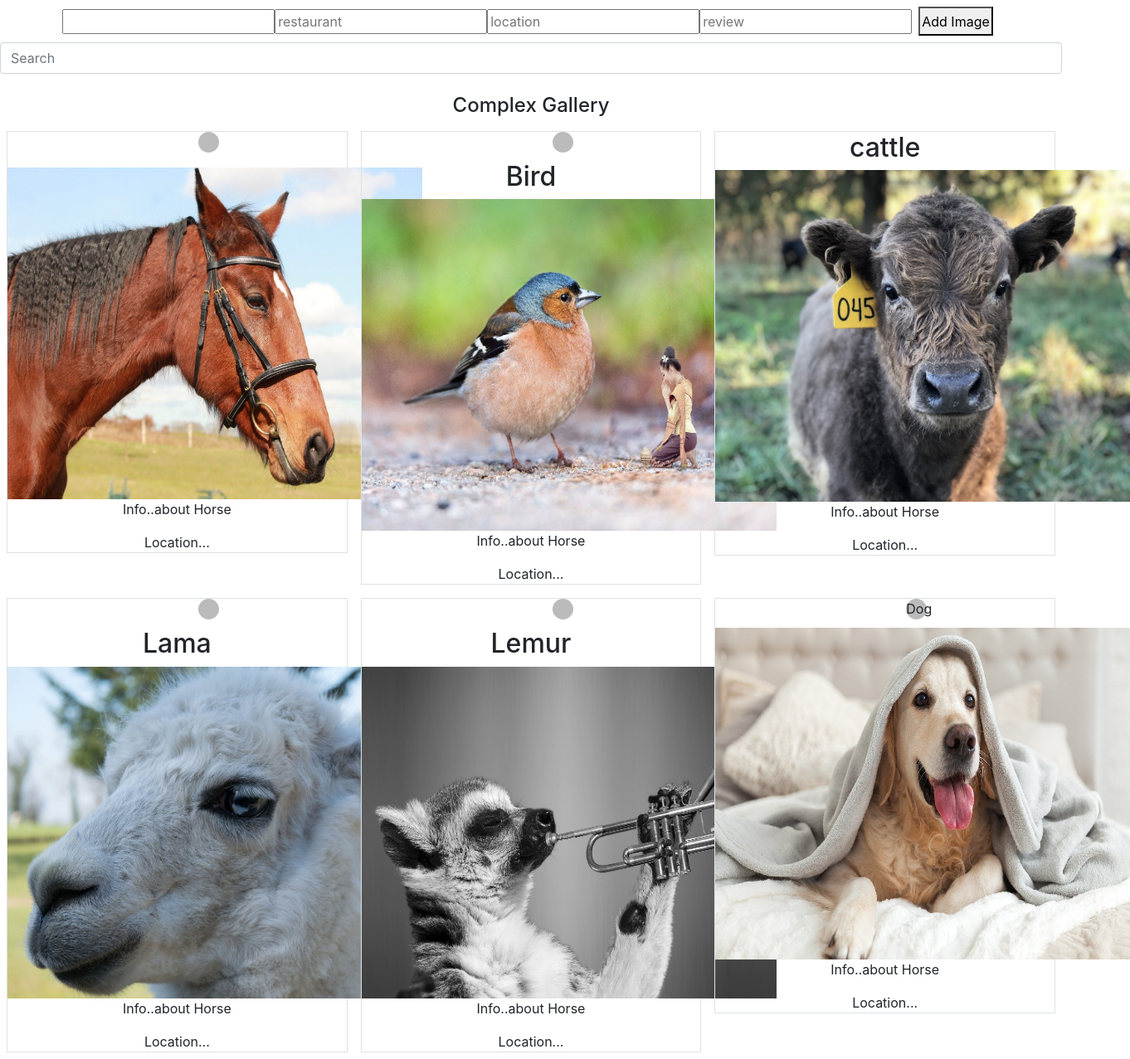
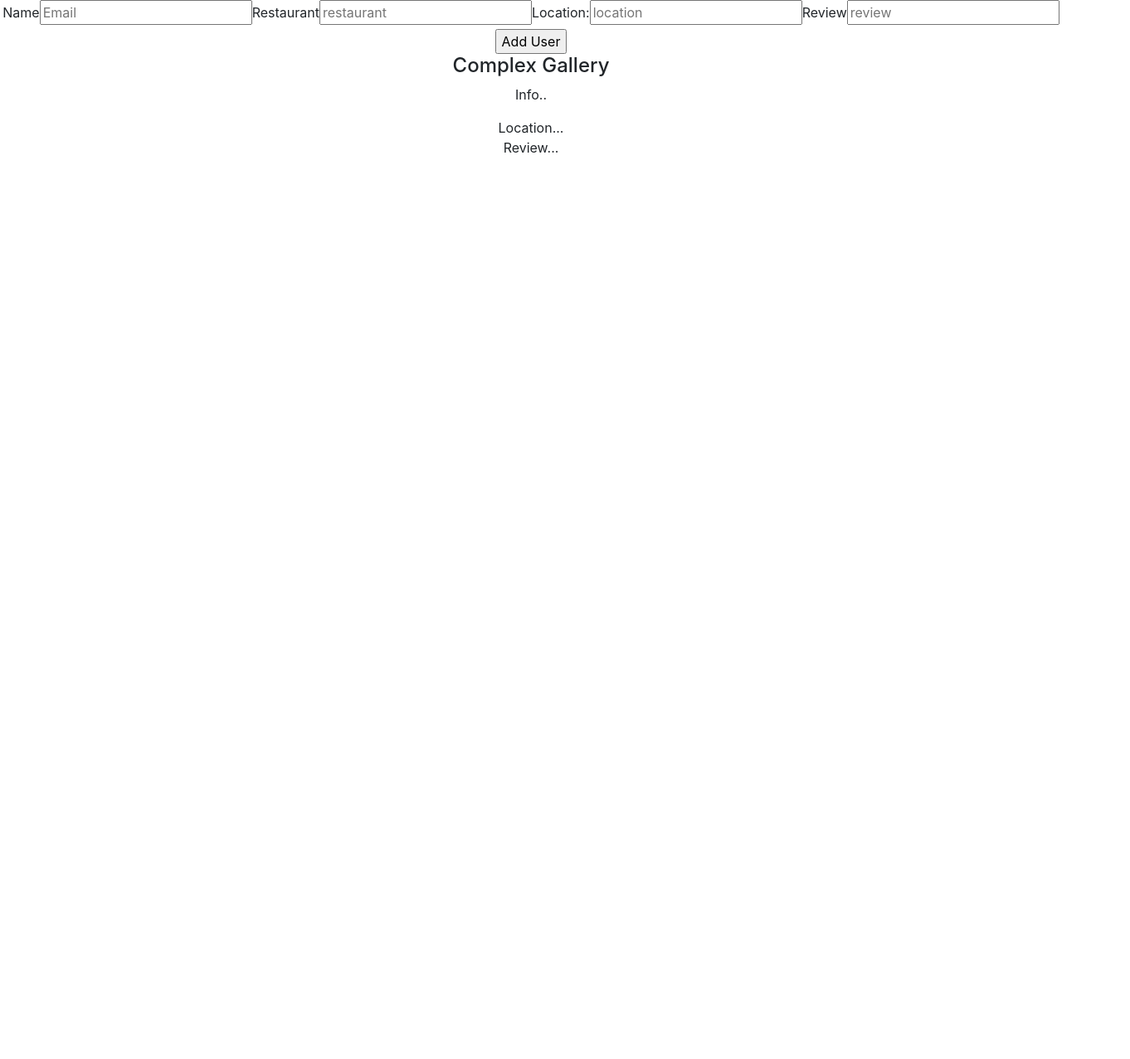
Before and after one commit to sabrina2712/food-review-app, a React (Create React App) app: page / in a window 1280 px wide. Shown: the whole page at 83% size, 1362 px wide, since content can reach past the window. After the commit the page ends 802 px from the top, so only its background shows below. Built offline with nearby package versions, Linux system fonts and the light colour scheme.

Commit message:
added handlers

```diff
--- a/src/App.css
+++ b/src/App.css
@@ -34,3 +34,8 @@
   height: 25px;
   margin: 8px;
 }
+
+.container{
+  height: 700px;
+  width: 500px;
+}
--- a/src/components/main.js
+++ b/src/components/main.js
@@ -13,119 +13,68 @@ import lemur from "./images/lemur-7.jpg"
 class MyFoodReview extends React.Component{
     constructor(props) {
         super(props);
-        this.state= {
+        this.state = {
+            name: '',
+            restaurant: '',
+            location: '',
+            review: '',
+            newUser: ""
+        };
 
-                name: " ",
-                Restaurant: "",
-                Location: "",
-                Review:""
-              }
-}
+    }
 
 
-      changeHandler=(evt)=>{
-          let name = this.state.name
-          this.setState({
-                name:  evt.target.value
-          })
-      }
+    handleSubmit(event) {
+
+
+     }
+
+    handleName= (event)=> {
+        this.setState({name: event.target.value});
+    }
+
+    handleRestaurant(event) {
+        this.setState({restaurant: event.target.value});
+    }
+
+    handleLocation(event) {
+        this.setState({location: event.target.value});
+    }
+
+    handleReview(event) {
+        this.setState({review: event.target.value});
+    }
 
     render(){
 
-    const {name,Restaurant,Location, Review}= this.state
-        return <>
-            <label>{name}</label>
-            <input className="name"  onChange={(e)=>{this.changeHandler(e) }} />
-            <label>{Restaurant}</label>
-            <input type ="text" name="restaurant" placeholder="restaurant"
-                        className="restaurant"  onChange={(e)=>{this.changeHandler(e)}}/>
-            <label>{Location}</label>
-            <input type ="text" name="location" placeholder="location" className="location"/>
-            <label>{Review}</label>
-            <input type ="text" name="review" placeholder="review" className="review"/>
-            <button className="add-container"><span>Add Image</span></button>
 
-        <div class="active-cyan-4 mb-4">
-            <input class="form-control" type="text" placeholder="Search" aria-label="Search"/>
+
+    return ( <div>
+        <div>
+            <label>Name</label>
+            <input type="text" name="Name" placeholder="Email" value={this.state.name} onChange={this.handleName} />
+            <label>Restaurant</label>
+            <input type="restaurant" name="restaurant" placeholder="restaurant" value={this.state.restaurant} onChange={this.handleRestaurant} />
+            <label>Location: </label>
+            <input type="text" name="location" placeholder="location" value={this.state.location} onChange={this.handleLocation} />
+            <label>Review </label>
+            <input type="text" name="review" placeholder="review" value={this.state.review} onChange={this.handleReview} />
+            <input type="submit" value="Add User" onClick={this.handleSubmit} />
         </div>
 
-        <div class= "container-fluid">
             <h4>Complex Gallery</h4>
-        <div class= "row d-inline-flex">
 
-        <div class ="col-12 col-sm-6 col-md-4 p-2">
-            <div class="d-flex flex-column text-center border height100">
-                <div className="logo"></div>
+                <div className="container">
+
                     <h2>{this.state.name}</h2>
-                    <div>
-                        <img src={horse} width={"500px"} height={"400px"}/>
-                    </div>
-                    <p>Info..about Horse</p>
-                    <div> Location...</div>
+
+                    <p>Info..{this.state.restaurant}</p>
+                    <div> Location...{this.state.location}</div>
+                    <div> Review...{this.state.review}</div>
+    <div> {this.state.newUser}</div>
             </div>
-        </div>
+            </div>
+            )
 
-        <div class ="col-12 col-sm-6 col-md-4 p-2">
-            <div class="d-flex flex-column text-center border height100">
-                <div className="logo"></div>
-                    <h2>Bird</h2>
-                    <div>
-                        <img src={bird} width={"500px"} height={"400px"}/>
-                    </div>
-                    <p>Info..about Horse</p>
-                    <div> Location...</div>
-            </div>
-        </div>
-
-        <div class ="col-12 col-sm-6 col-md-4 p-2">
-            <div class="d-flex flex-column text-center border height100">
-                    <h2>cattle</h2>
-                    <div>
-                        <img src={cattle}  width={"500px"} height={"400px"}/>
-                    </div>
-                    <p>Info..about Horse</p>
-                    <div> Location...</div>
-            </div>
-        </div>
-
-        <div class ="col-12 col-sm-6 col-md-4 p-2">
-            <div class="d-flex flex-column text-center border height100">
-                <div className="logo"></div>
-                    <h2>Lama</h2>
-                    <div>
-                        <img src={lama}  width={"500px"} height={"400px"}/>
-                    </div>
-                    <p>Info..about Horse</p>
-                    <div> Location...</div>
-            </div>
-        </div>
-
-        <div class ="col-12 col-sm-6 col-md-4 p-2">
-            <div class="d-flex flex-column text-center border height100">
-                <div className="logo"></div>
-                    <h2>Lemur</h2>
-                <div>
-                    <img src={lemur}  width={"500px"} height={"400px"}/>
-                </div>
-                <p>Info..about Horse</p>
-                <div> Location...</div>
-            </div>
-        </div>
-            <div class ="col-12 col-sm-6 col-md-4 p-2">
-                <div class="d-flex flex-column text-center border height100">
-                    <div className="logo"><span>Dog</span></div>
-                <div>
-                    <img src={dog}  width={"500px"} height={"400px"}/>
-                </div>
-                <p>Info..about Horse</p>
-                <div> Location...</div>
-               </div>
-            </div>
-         </div>
-      </div>
-
-    </>
-
-    }
-}
+    }}
 export  default MyFoodReview;
```
Also changed, not shown: src/components/bqackups.js (added, +57 -0 lines).
